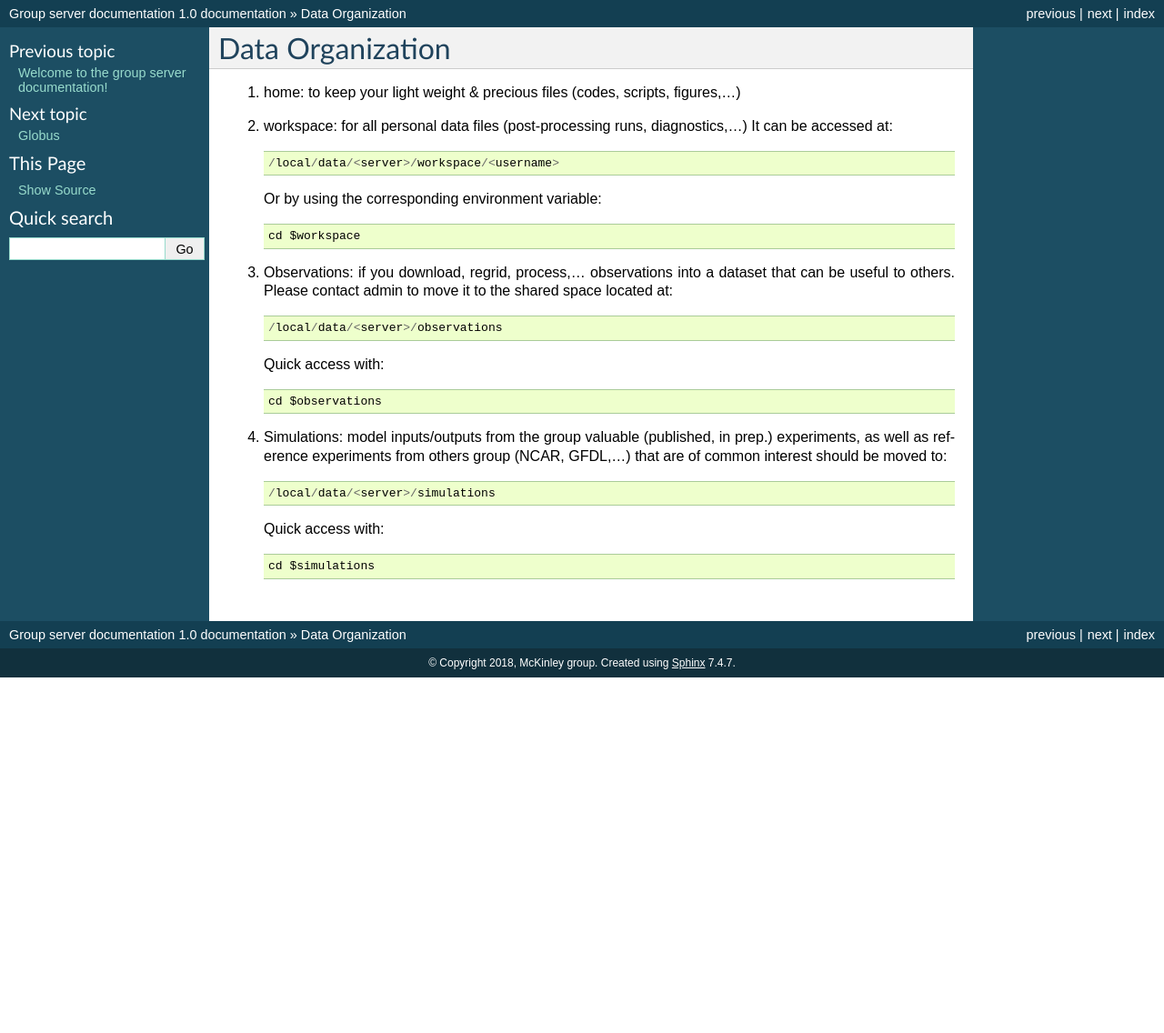
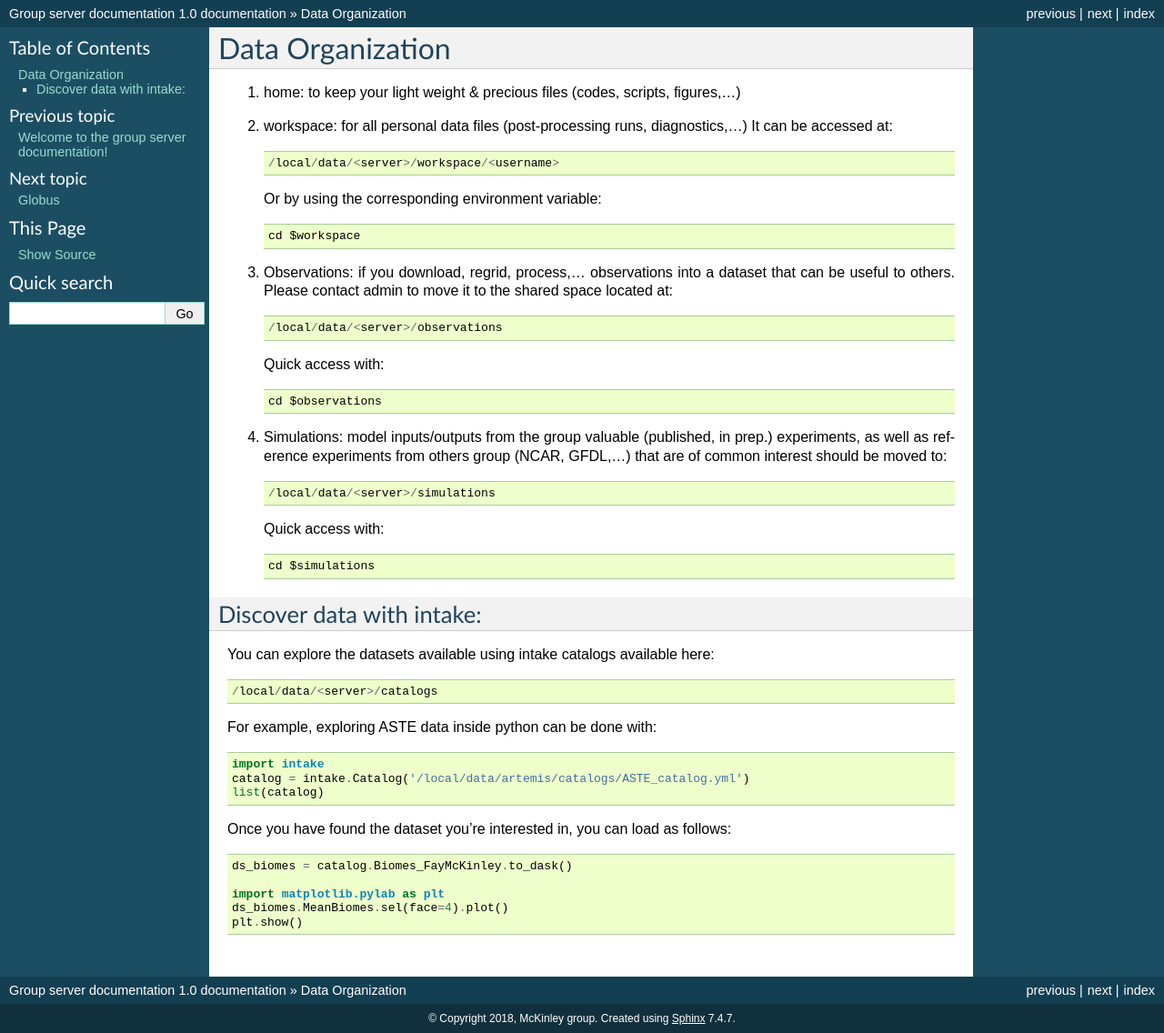
Before and after one commit to raphaeldussin/server_howto, a Sphinx documentation site: the page built from docs/data_organization.rst, in a window 1280 px wide. Shown: the whole page at 91% size. Built offline with Sphinx 7.4.7, drawn with Linux system fonts in a browser that asks for light colours; before the commit the page ends 900 px from its top, so only the background shows below that.

Commit message:
add intake doc

```diff
--- a/docs/data_organization.rst
+++ b/docs/data_organization.rst
@@ -30,3 +30,28 @@
    Quick access with::
 
        cd $simulations
+
+Discover data with intake:
+**************************
+
+You can explore the datasets available using intake catalogs available here::
+
+   /local/data/<server>/catalogs
+
+For example, exploring ASTE data inside python can be done with:
+
+.. code-block:: python
+
+    import intake
+    catalog = intake.Catalog('/local/data/artemis/catalogs/ASTE_catalog.yml')
+    list(catalog)
+
+Once you have found the dataset you're interested in, you can load as follows:
+
+.. code-block:: python
+
+   ds_biomes = catalog.Biomes_FayMcKinley.to_dask()
+
+   import matplotlib.pylab as plt
+   ds_biomes.MeanBiomes.sel(face=4).plot()
+   plt.show()
```
